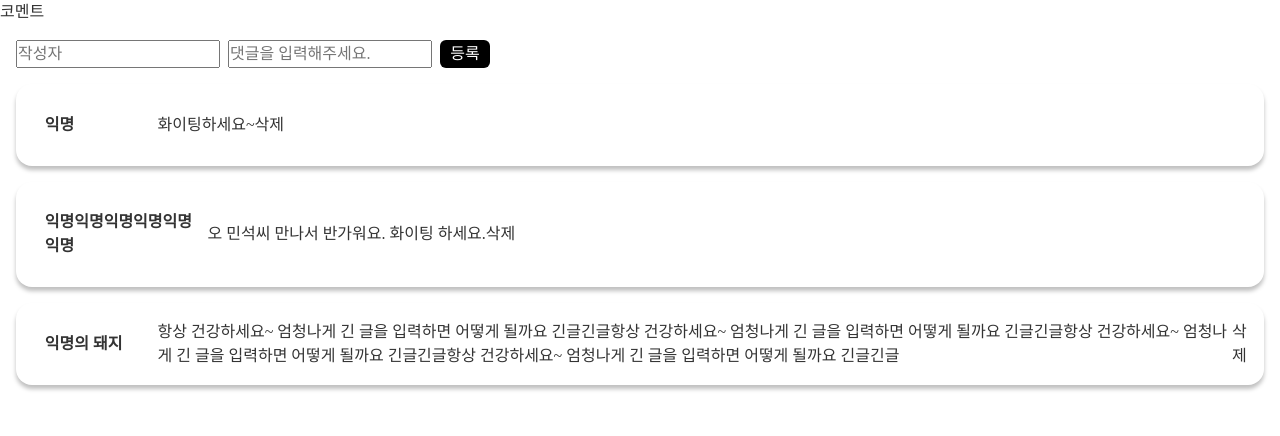
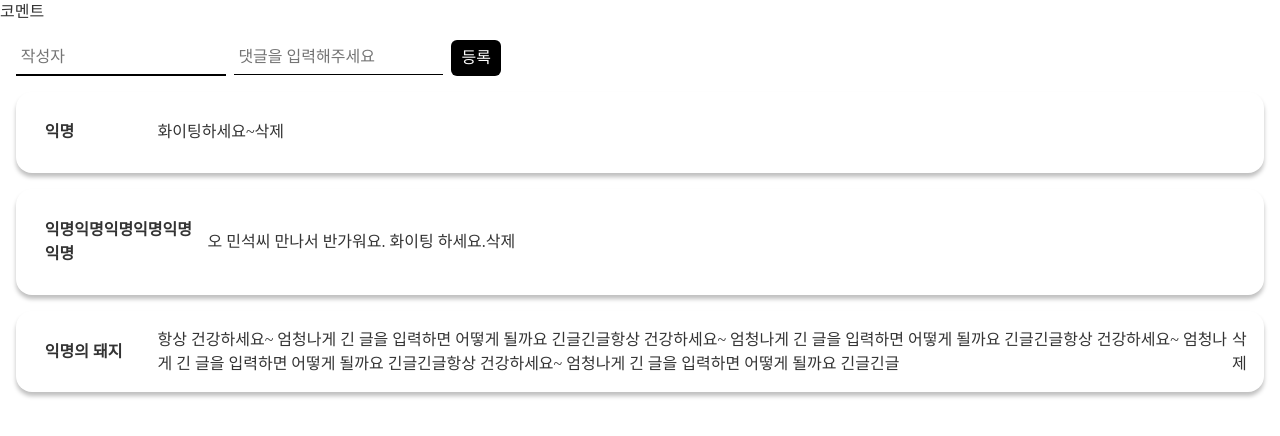
Before and after one commit to gabiamax/rolling-paper, a Vue app: page /comment in a window 1280 px wide. Shown: the top 436 px of the page. Built offline with nearby package versions, Linux system fonts and the light colour scheme; a web font is replaced by a local one.

Commit message:
feat : author input focus 기능 추가

```diff
--- a/src/components/Comment/CommentInput.vue
+++ b/src/components/Comment/CommentInput.vue
@@ -1,10 +1,10 @@
 <template>
   <div class="comment__input">
     <label for="author-input" class="comment__input--author">
-      <input id="author-input" v-model="author" placeholder="작성자" />
+      <input id="author-input" ref="author" v-model="author" name="author" placeholder="작성자" />
     </label>
     <label for="content-input" class="comment__input--content">
-      <input id="content-input" v-model="content" placeholder="댓글을 입력해주세요." />
+      <input id="content-input" v-model="content" name="content" placeholder="댓글을 입력해주세요" />
     </label>
     <button type="button" class="comment__button--add" @click="addComment">등록</button>
   </div>
@@ -18,6 +18,9 @@ export default {
       content: '',
     };
   },
+  mounted() {
+    this.focusInput();
+  },
   methods: {
     addComment() {
       this.$emit('add', { author: this.author, content: this.content });
@@ -26,6 +29,9 @@ export default {
     initComment() {
       this.author = '';
       this.content = '';
+    },
+    focusInput() {
+      this.$refs.author.focus();
     },
   },
 };
@@ -44,6 +50,16 @@ export default {
     margin-right: 0.5rem;
   }
 
+  input {
+    outline: none;
+    border: none;
+    padding: 0.3rem;
+    border-bottom: 1px solid black;
+    &:focus {
+      border-bottom: 2px solid black;
+    }
+  }
+
   .comment__button--add {
     background-color: black;
     color: white;
```
